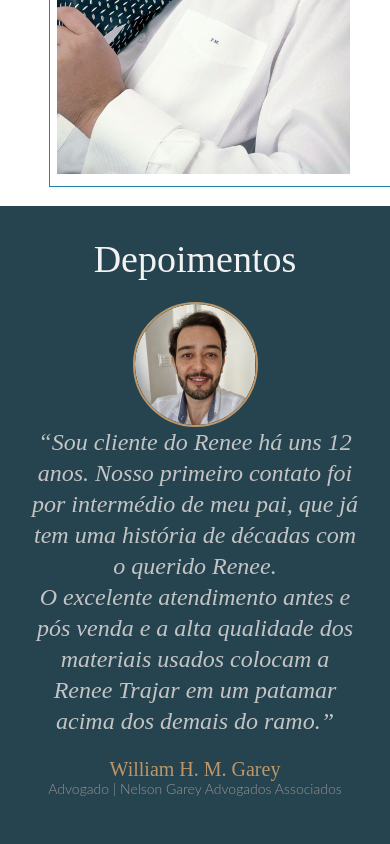
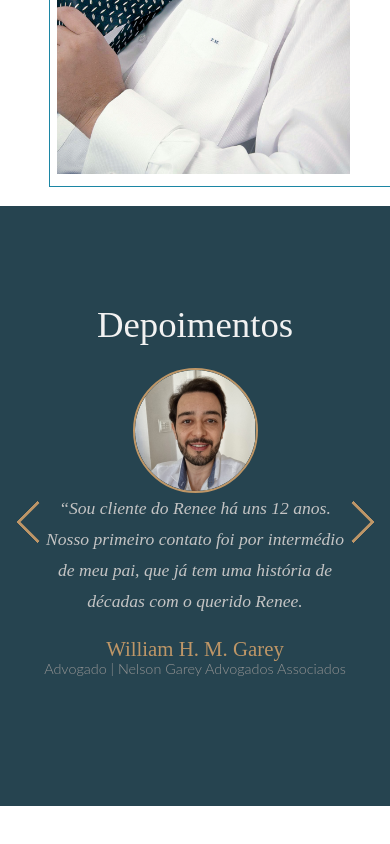
Before and after one commit to jpramosv/spa-vuejs, a Vue app: page / in a window 390 px wide. Shown: the part 4835-5679 px from the top of the page. After the commit the page ends 5641 px from the top, so only its background shows below. Built offline with nearby package versions, Linux system fonts and the light colour scheme.

Commit message:
created slide for clients and added reponsivily to section

```diff
--- a/src/components/BriefTrajar.vue
+++ b/src/components/BriefTrajar.vue
@@ -7,40 +7,118 @@
                 <p>“Sou cliente do Renee há uns 12 anos. Nosso primeiro contato foi por intermédio de meu pai, que já
                     tem
                     uma história de décadas com o querido Renee.</p>
-                <p>O excelente atendimento antes e pós venda e a alta qualidade dos materiais usados colocam a Renee
-                    Trajar
-                    em um patamar acima dos demais do ramo.”</p>
             </div>
 
             <h3>William H. M. Garey</h3>
             <h4>Advogado | Nelson Garey Advogados Associados</h4>
+        </div>
+        <div class="brief-container">
+            <h1> Depoimentos</h1>
+            <img src="@/assets/josi.png" alt="will">
+            <div class="seta">
+                <p>“Há mais de 10 anos sou cliente da Renee Trajar. A qualidade, caimento e possibilidade de
+                    customização das roupas, aliados ao excelente atendimento e prazo de entrega são fatores decisivos
+                    para mim.”</p>
+            </div>
+
+            <h3>Josimar Henrique da Silva</h3>
+            <h4>Diretor Presidente | Grupo Hebron</h4>
 
         </div>
+        <div class="brief-container">
+            <h1> Depoimentos</h1>
+            <img src="@/assets/domi.png" alt="will">
+            <div class="seta">
+                <p>“Tenho a honra de afirmar que enquanto nossas vidas perdurarem o meu conceito é sempre melhor em
+                    relação ao Renee Trajar, sua pessoa, ao profissional competente e idôneo, sempre pontual, atencioso
+                    e preocupado em atender da melhor maneira os anseios de seus clientes, incluindo este signatário.”
+                </p>
+            </div>
+
+            <h3>José Mauro Marques</h3>
+            <h4>Advogado</h4>
+
+        </div>
+        <div class="left" @click="plusDivs(-1)"></div>
+        <div class="right" @click="plusDivs(1)"></div>
     </section>
 </template>
 <script>
 
 export default {
-    name: 'BriefTrajar'
+    name: 'BriefTrajar',
+    data() {
+        return {
+            slideIndex: 1,
+        }
+    },
+    methods: {
+        plusDivs(n) {
+            this.showDivs(this.slideIndex += n)
+        },
+        showDivs(n) {
+            let i;
+            let x = document.getElementsByClassName("brief-container");
+            if (n > x.length) { this.slideIndex = 1 }
+            if (n < 1) { this.slideIndex = x.length }
+            for (i = 0; i < x.length; i++) {
+                x[i].style.display = "none";
+            }
+            x[this.slideIndex - 1].style.display = "flex";
+        }
+
+
+    },
+    mounted() {
+        this.showDivs(this.slideIndex)
+    }
 }
 
 </script>
 
 
 <style>
+.left {
+    cursor: pointer;
+    left: calc(10% - 50px);
+    transform: rotate(45deg);
+}
+
+.right {
+    cursor: pointer;
+    right: calc(10% - 50px);
+    transform: rotate(-135deg);
+
+}
+
+.right,
+.left {
+    position: absolute;
+    top: 50%;
+    padding: 15px;
+    box-shadow: 2px -2px 0 1px #BE9667 inset;
+    border: solid transparent;
+    border-width: 0 0 2px 2px;
+
+}
+
 .brief {
     background: #264450;
+    position: relative;
+
+
 }
 
 .brief-container {
     max-width: 764px;
-    max-height: 608px;
+    height: 408px;
     margin: 0 auto;
-    display: flex;
     flex-direction: column;
     align-items: center;
     align-content: space-between;
     padding: 30px;
+    display: none;
+    position: relative;
 }
 
 .brief-container img {
@@ -64,7 +142,7 @@ export default {
     font-family: 'Cormorant';
     font-style: normal;
     font-weight: 300;
-    font-size: 38px;
+    font-size: 3em;
     line-height: 46px;
     height: 46px;
     color: #F2F2F2;
@@ -75,7 +153,7 @@ export default {
     font-family: 'Cormorant';
     font-style: normal;
     font-weight: 400;
-    font-size: 20px;
+    font-size: 1.4em;
     line-height: 24px;
     text-align: center;
     color: #BE9667;
@@ -92,4 +170,133 @@ export default {
     text-align: center;
     color: #949494;
 }
+
+@media(max-width:999px) {
+
+    .seta {
+        max-width: 500px;
+    }
+
+    .left {
+
+        left: 5%;
+
+    }
+
+    .right {
+        right: 5%;
+
+    }
+
+    .brief-container h1 {
+        font-family: 'Cormorant';
+        font-style: normal;
+        font-weight: 300;
+        font-size: 2.5em;
+        line-height: 46px;
+        height: 46px;
+        color: #F2F2F2;
+
+    }
+
+    .brief-container p {
+        font-family: 'Cormorant';
+        font-style: italic;
+        font-weight: 300;
+        font-size: 1.3em;
+        line-height: 31px;
+        text-align: center;
+        color: #C4C4C4;
+    }
+
+    .brief-container h3 {
+        font-family: 'Cormorant';
+        font-style: normal;
+        font-weight: 400;
+        font-size: 1.3em;
+        line-height: 24px;
+        text-align: center;
+        color: #BE9667;
+        margin-top: 20px;
+        margin-bottom: -20px;
+    }
+
+    .brief-container h4 {
+        font-family: 'Lato';
+        font-style: normal;
+        font-weight: 300;
+        font-size: 0.9em;
+        line-height: 17px;
+        text-align: center;
+        color: #949494;
+    }
+}
+
+@media(max-width:600px) {
+    .brief {
+        height: 600px;
+        display: flex;
+        align-items: center;
+    }
+
+
+    .seta {
+        max-width: 300px;
+
+    }
+
+    .left {
+
+        left: 5%;
+
+    }
+
+    .right {
+        right: 5%;
+
+    }
+
+    .brief-container h1 {
+        font-family: 'Cormorant';
+        font-style: normal;
+        font-weight: 300;
+        font-size: 2.3em;
+        line-height: 46px;
+        height: 46px;
+        color: #F2F2F2;
+
+    }
+
+    .brief-container p {
+        font-family: 'Cormorant';
+        font-style: italic;
+        font-weight: 300;
+        font-size: 1.1em;
+        line-height: 31px;
+        text-align: center;
+        color: #C4C4C4;
+    }
+
+    .brief-container h3 {
+        font-family: 'Cormorant';
+        font-style: normal;
+        font-weight: 400;
+        font-size: 1.3em;
+        line-height: 24px;
+        text-align: center;
+        color: #BE9667;
+        margin-top: 20px;
+        margin-bottom: -20px;
+    }
+
+    .brief-container h4 {
+        font-family: 'Lato';
+        font-style: normal;
+        font-weight: 300;
+        font-size: 0.9em;
+        line-height: 17px;
+        text-align: center;
+        color: #949494;
+    }
+}
 </style>
```
Also changed, not shown: src/assets/domi.png (added), src/assets/josi.png (added).
